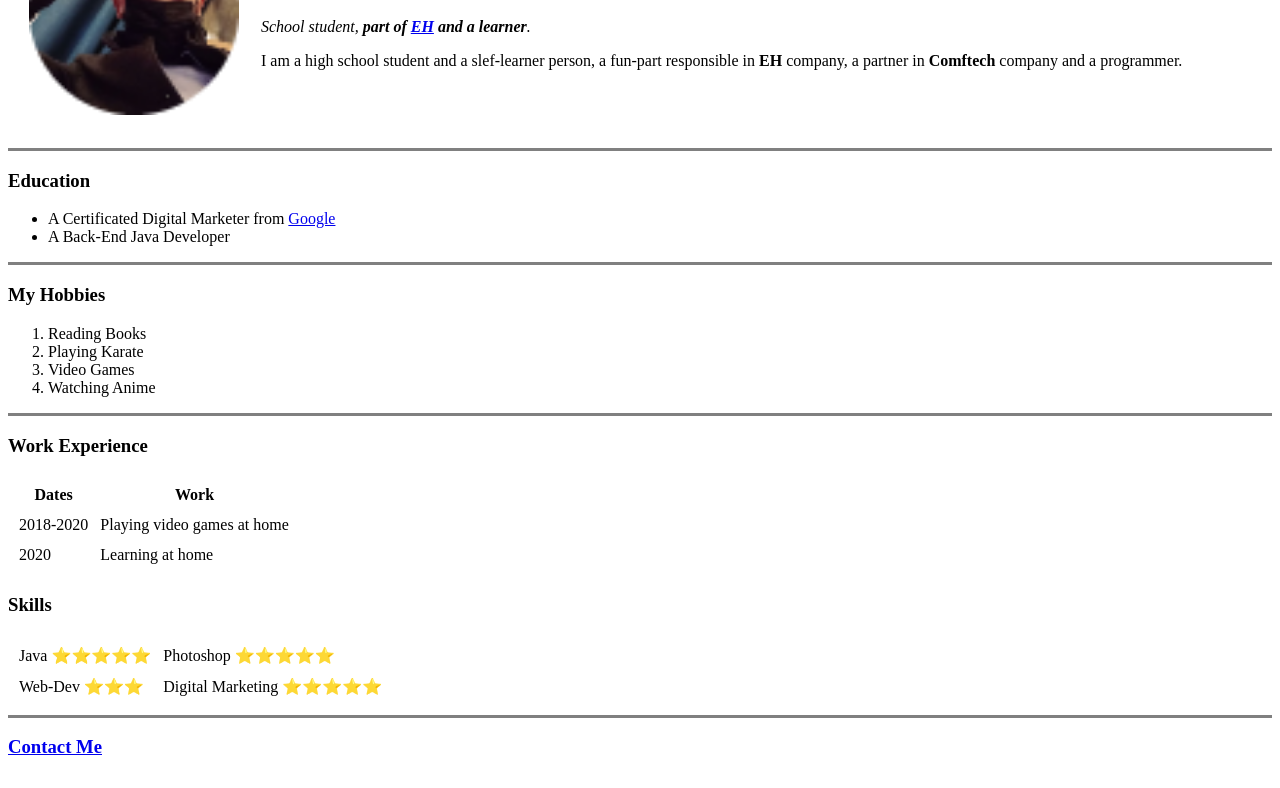
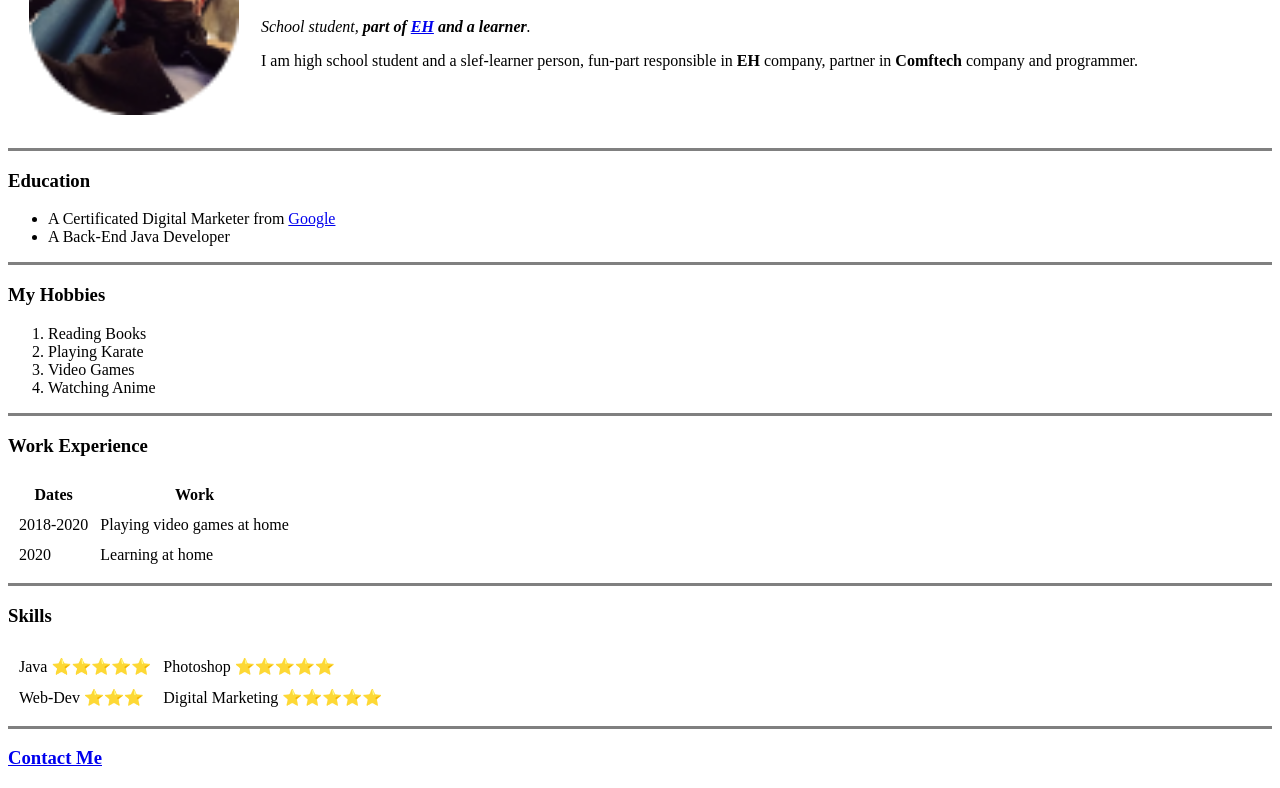
Before and after one commit to Omar-majdi/CV, a plain HTML site: page index.html in a window 1280 px wide. Shown: the part 124-912 px from the top of the page. Drawn offline with Linux system fonts and the light colour scheme.

Commit message:
Update index.html
Some text edits and <hr> line add

```diff
--- a/index.html
+++ b/index.html
@@ -12,7 +12,7 @@
         <td>  <img src="images\My photo-modified (1).png" alt="Omar profile picture" width="210" height="210"></td>
         <td>  <h1>Omar Majdi</h1>
           <p><em>School student, <strong>part of <a href="https://www.instagram.com/englishhunteracademy/">EH</a> and a learner</strong>.</em></p>
-          <p>I am a high school student and a slef-learner person, a fun-part responsible in <strong>EH</strong> company, a partner in <strong>Comftech</strong> company and a programmer.</p> </td>
+          <p>I am high school student and a slef-learner person, fun-part responsible in <strong>EH</strong> company, partner in <strong>Comftech</strong> company and programmer.</p> </td>
       </tr>
     </table>
 
@@ -59,9 +59,11 @@
     </tbody>
   </table>
 
+  <hr size="3" noshade>
 
 
   <h3>Skills</h3>
+
   <table cellspacing = "10">
     <tr>
       <td>Java ⭐⭐⭐⭐⭐</td>
@@ -73,6 +75,7 @@
       </tr>
   </table>
 
+
   <hr size="3" noshade>
 
 
```
